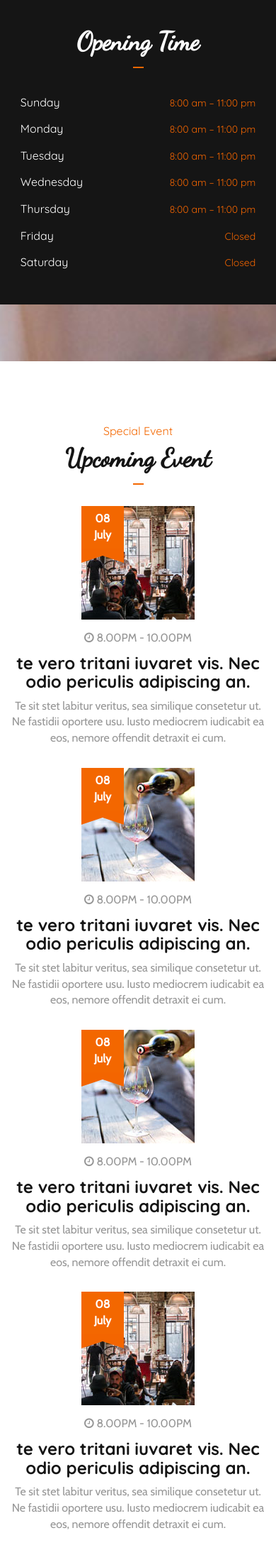
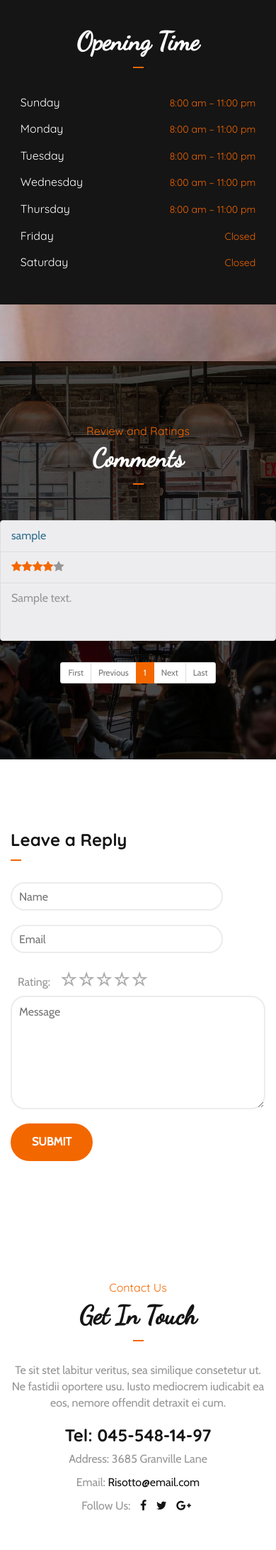
Before and after one commit to Preetham7765/restaurantWebsite, a PHP site: page / in a window 390 px wide. Shown: the part 4295-6479 px from the top of the page at 71% size. Run offline with PHP 8.4, Linux system fonts and the light colour scheme; tables that the repository leaves empty or names only in its code hold one stand-in row (values such as "Sample post"); some libraries are stand-ins or nearby versions.

Commit message:
Add comment feature

```diff
--- /dev/null
+++ b/css/SimpleStarRating.css
@@ -0,0 +1,73 @@
+@charset "UTF-8";
+/**
+
+The MIT License (MIT)
+
+Copyright (c) 2016 Jacob Lindahl
+
+Permission is hereby granted, free of charge, to any person obtaining a copy
+of this software and associated documentation files (the "Software"), to deal
+in the Software without restriction, including without limitation the rights
+to use, copy, modify, merge, publish, distribute, sublicense, and/or sell
+copies of the Software, and to permit persons to whom the Software is
+furnished to do so, subject to the following conditions:
+
+The above copyright notice and this permission notice shall be included in all
+copies or substantial portions of the Software.
+
+THE SOFTWARE IS PROVIDED "AS IS", WITHOUT WARRANTY OF ANY KIND, EXPRESS OR
+IMPLIED, INCLUDING BUT NOT LIMITED TO THE WARRANTIES OF MERCHANTABILITY,
+FITNESS FOR A PARTICULAR PURPOSE AND NONINFRINGEMENT. IN NO EVENT SHALL THE
+AUTHORS OR COPYRIGHT HOLDERS BE LIABLE FOR ANY CLAIM, DAMAGES OR OTHER
+LIABILITY, WHETHER IN AN ACTION OF CONTRACT, TORT OR OTHERWISE, ARISING FROM,
+OUT OF OR IN CONNECTION WITH THE SOFTWARE OR THE USE OR OTHER DEALINGS IN THE
+SOFTWARE.
+
+ */
+.rating {
+  display: none;
+  font-size: 20px;
+  font-weight: bold;
+  color: #3af;
+  white-space: nowrap; }
+
+.rating .star {
+  display: inline-block;
+  position: relative;
+  letter-spacing: 0.05em; }
+
+.rating .star::before {
+  display: inline-block;
+  color: #aaa;
+  content: '☆';
+  width: 1em;
+  height: 1em; }
+
+.rating .star::after {
+  display: inline-block;
+  position: absolute;
+  content: '★';
+  top: 0;
+  left: 0;
+  opacity: 0;
+  width: 0;
+  height: 0;
+  transition: all 0.1s linear;
+  overflow: hidden; }
+
+.rating:not([disabled]) .star:hover::after,
+.rating .star.active::after {
+  opacity: 1;
+  width: 1em;
+  height: 1em;
+  cursor: pointer;
+}
+
+.rating .star.active.half::after {
+  width: 0.5em; }
+
+.big-red {
+  color: #f36700;
+  font-size: 25px;
+}
+/*# sourceMappingURL=SimpleStarRating.css.map */
--- a/css/style.css
+++ b/css/style.css
@@ -90,6 +90,63 @@ ul,ol{
 	padding-bottom:80px;
 }
 
+.checkout {
+	height: 100%;
+	padding-top:80px;
+	padding-bottom:80px;
+    /* Center and scale the image nicely */
+    background-position: center;
+    background-repeat: no-repeat;
+    background-size: cover;
+}
+
+.content-newline {
+	white-space: pre-wrap;
+}
+
+.checked {
+	color: #f36700;
+}
+
+.comment-edit {
+	padding-top:20px;
+	height: 200px;
+}
+
+.subject-overflow {
+	text-overflow: ellipsis;
+	overflow: hidden;
+	height: 82px;
+	white-space: pre-wrap;
+}
+/*.checkout-submit{
+	height:50px;width:150px;align-content: center;border:1px solid red;
+}
+*/
+
+.pagination>.active>a,
+.pagination>.active>a:focus,
+.pagination>.active>a:hover,
+.pagination>.active>span,
+.pagination>.active>span:focus,
+.pagination>.active>span:hover {
+    z-index: 3;
+    color: #fff;
+    cursor: default;
+    background-color: #f36700;
+    border-color: #f36700;
+}
+
+.checkout-submit {
+	height:150px;
+	width:300px;
+	align-content:center;
+	border:1px solid red;
+}
+
+.checkout-submit:hover {
+    box-shadow: 0 0 2px 1px rgba(0, 140, 186, 0.5);
+}
 .section-header .title {
 	font-family: 'Dancing Script', cursive;
 	margin-top:0px;
@@ -177,6 +234,13 @@ textarea.input {
 	height: 160px;
 	padding: 10px;
 	border-radius: 20px;
+}
+
+.rate {
+	width: 100%;
+	height: 40px;
+	padding: 0px 10px;
+	background: transparent;
 }
 
 /*------------------------------------*\
@@ -1033,6 +1097,11 @@ textarea.input {
 	margin-bottom:20px;
 }
 
+.blog-reply-form .rate{
+	display:block;
+	max-width:300px;
+}
+
 .blog-reply-form textarea.input {
 	max-width:600px;
 }
--- a/index.html
+++ b/index.html
@@ -29,6 +29,9 @@
 
 		<!-- Custom stlylesheet -->
 		<link type="text/css" rel="stylesheet" href="css/style.css"/>
+
+		<!-- Rating stylesheet -->
+		<link type="text/css" rel="stylesheet" href="css/SimpleStarRating.css"/>
 
 		<!-- HTML5 shim and Respond.js for IE8 support of HTML5 elements and media queries -->
 		<!-- WARNING: Respond.js doesn't work if you view the page via file:// -->
@@ -82,8 +85,9 @@
 						<li><a href="#about">About</a></li>
 						<li><a href="#menu">Menu</a></li>
 						<li><a href="#registration">Reservation</a></li>
-						<li><a href="#gallery">Galery</a></li>
-						<li><a href="#events">Events</a></li>
+						<li><a href="#comments">Comments</a></li>
+						<!-- <li><a href="#gallery">Galery</a></li> -->
+						<li><a href="#reply">Reply</a></li>
 						<li><a href="#contact">Contact</a></li>
 					</ul>
 					<!-- /nav -->
@@ -559,8 +563,13 @@
 		</div>
 		<!-- /Reservation -->
 
-		<!-- Events -->
-		<div id="events" class="section">
+		<!-- Comments -->
+		<div id="comments" class="section">
+
+			<!-- Backgound Image -->
+			<div class="bg-image bg-parallax overlay" style="background-image:url(./img/background02.jpg)"></div>
+			<!-- <div class="bg-image" style="background-image:url(./img/background02.jpg)"></div> -->
+			<!-- /Backgound Image -->
 
 			<!-- container -->
 			<div class="container">
@@ -568,84 +577,80 @@
 				<!-- row -->
 				<div class="row">
 
-					<!-- section header -->
 					<div class="section-header text-center">
-						<h4 class="sub-title">Special Event</h4>
-						<h2 class="title">Upcoming Event</h2>
+						<h4 class="sub-title">Review and Ratings</h4>
+						<h2 class="title white-text">Comments</h2>
 					</div>
-					<!-- /section header -->
 
-					<!-- single event -->
-					<div class="col-md-6">
-						<div class="event">
-							<div class="event-img">
-								<img src="./img/event01.jpg" alt="">
-								<div class="event-day">
-									<span>08<br>July</span>
+					<div class="row">
+						<div id="comment_abhi"></div>
 					</div>
+					<!-- Modal -->
+					<div class="modal fade" id="myModal" role="dialog">
+						<div class="modal-dialog">
+
+							<!-- Modal content-->
+							<div class="modal-content">
+								<div class="modal-header">
+								  <button type="button" class="close" data-dismiss="modal">&times;</button>
+								  <h4 class="modal-title" id="modal-title"></h4>
 								</div>
-							<div class="event-content">
-								<p><i class="fa fa-clock-o"></i> 8.00PM - 10.00PM</p>
-								<h3><a href="#">te vero tritani iuvaret vis. Nec odio periculis adipiscing an.</a></h3>
-								<p>Te sit stet labitur veritus, sea similique consetetur ut. Ne fastidii oportere usu. Iusto mediocrem iudicabit ea eos, nemore offendit detraxit ei cum.</p>
+								<!-- End modal header -->
+
+								<div class="modal-body" id="modal-body">
+									<h3> Rating: </h3>
+									<div id="user_rating"> </div>
+									<br/>
+									<h3> Review: </h3>
+									<div id="user_message" class="content-newline"> </div>
 								</div>
+								<!-- End modal body -->
+
+								<div class="modal-footer">
+									<button type="button" class="btn btn-default" data-dismiss="modal">Close</button>
 								</div>
+								<!-- End modal footer/close -->
 							</div>
-					<!-- /single event -->
+							<!-- End modal content -->
+						</div>
+						<!-- End modal dialog -->
+					</div>
 
-					<!-- single event -->
-					<div class="col-md-6">
-						<div class="event">
-							<div class="event-img">
-								<img src="./img/event02.jpg" alt="">
-								<div class="event-day">
-									<span>08<br>July</span>
+					<!-- Pagination -->
+					<div id="pager" style="text-align:center;">
+					      <ul id="pagination" class="pagination-sm"></ul>
 					</div>
+					<!-- End of Pagination -->
+
 				</div>
-							<div class="event-content">
-								<p><i class="fa fa-clock-o"></i> 8.00PM - 10.00PM</p>
-								<h3><a href="#">te vero tritani iuvaret vis. Nec odio periculis adipiscing an.</a></h3>
-								<p>Te sit stet labitur veritus, sea similique consetetur ut. Ne fastidii oportere usu. Iusto mediocrem iudicabit ea eos, nemore offendit detraxit ei cum.</p>
+				<!-- /row -->
+
 			</div>
+			<!-- /container -->
 		</div>
+		<!-- /Comments -->
+
+		<!-- Reply -->
+		<div id="reply" class="section">
+
+			<!-- container -->
+			<div class="container">
+
+				<!-- row -->
+				<div class="row">
+
+					<div class="blog-reply-form col-md-8 col-md-offset-3">
+						<h3 class="title">Leave a Reply</h3>
+						<input class="input" placeholder="Name" type="text" id="user_comment_name">
+						<input class="input" placeholder="Email" type="email" id="user_comment_email">
+						<div class="rate">
+							<span>Rating: &nbsp;&nbsp;</span>
+								<span class="rating big-red"></span>
+								<input type="hidden" name="rating" id="user_comment_rating">
 							</div>
-					<!-- /single event -->
-
-					<!-- single event -->
-					<div class="col-md-6">
-						<div class="event">
-							<div class="event-img">
-								<img src="./img/event02.jpg" alt="">
-								<div class="event-day">
-									<span>08<br>July</span>
+						<textarea class="input" placeholder="Message" id="user_comment_message"></textarea>
+						<button class="main-button" id="add_comment">Submit</button></li>
 					</div>
-							</div>
-							<div class="event-content">
-								<p><i class="fa fa-clock-o"></i> 8.00PM - 10.00PM</p>
-								<h3><a href="#">te vero tritani iuvaret vis. Nec odio periculis adipiscing an.</a></h3>
-								<p>Te sit stet labitur veritus, sea similique consetetur ut. Ne fastidii oportere usu. Iusto mediocrem iudicabit ea eos, nemore offendit detraxit ei cum.</p>
-							</div>
-						</div>
-					</div>
-					<!-- /single event -->
-
-					<!-- single event -->
-					<div class="col-md-6">
-						<div class="event">
-							<div class="event-img">
-								<img src="./img/event01.jpg" alt="">
-								<div class="event-day">
-									<span>08<br>July</span>
-								</div>
-							</div>
-							<div class="event-content">
-								<p><i class="fa fa-clock-o"></i> 8.00PM - 10.00PM</p>
-								<h3><a href="#">te vero tritani iuvaret vis. Nec odio periculis adipiscing an.</a></h3>
-								<p>Te sit stet labitur veritus, sea similique consetetur ut. Ne fastidii oportere usu. Iusto mediocrem iudicabit ea eos, nemore offendit detraxit ei cum.</p>
-							</div>
-						</div>
-					</div>
-					<!-- /single event -->
 
 				</div>
 				<!-- /row -->
@@ -654,7 +659,7 @@
 			<!-- /container -->
 
 		</div>
-		<!-- /Events -->
+		<!-- /Reply -->
 
 		<!-- Contact -->
 		<div id="contact" class="section">
@@ -722,7 +727,7 @@
 							<a href="#">Menu</a>
 							<a href="#">Reservation</a>
 							<a href="#">Galery</a>
-							<a href="#">Events</a>
+							<a href="#">Reply</a>
 							<a href="#">Contact</a>
 						</nav>
 					</div>
@@ -750,12 +755,15 @@
 		<!-- jQuery Plugins -->
 		<script type="text/javascript" src="js/jquery.min.js"></script>
     	<script type="text/javascript" src="js/index.js"></script>
+		<script type="text/javascript" src="js/SimpleStarRating.js"></script>
 		<script type="text/javascript" src="js/bootstrap.min.js"></script>
 		<script type="text/javascript" src="js/owl.carousel.min.js"></script>
 		<script src="https://maps.googleapis.com/maps/api/js?v=3.exp&sensor=false"></script>
 		<script type="text/javascript" src="js/google-map.js"></script>
 		<script type="text/javascript" src="js/main.js"></script>
     	<script type="text/javascript" src="js/login.js"></script>
+		<script src="js/jquery.twbsPagination.min.js"></script>
+		<script src="js/comment.js"></script>
 
 	</body>
 </html>
--- a/js/main.js
+++ b/js/main.js
@@ -46,3 +46,16 @@
 	});
 
 })(jQuery);
+
+$("#reply").ready(function(){
+    var ratings = document.getElementsByClassName('rating');
+    console.log("Loaded reply content");
+    for (var i = 0; i < ratings.length; i++) {
+        var r = new SimpleStarRating(ratings[i]);
+
+        ratings[i].addEventListener('rate', function(e) {
+            console.log('Rating: ' + e.detail);
+            $("#user_comment_rating").val(e.detail);
+        });
+    }
+});
--- /dev/null
+++ b/load_comments.php
@@ -0,0 +1,13 @@
+<?php
+include "config.php";
+
+	$sql_query = "SELECT * from Ratings ORDER BY r_time DESC";
+	$sth = mysqli_query($con,$sql_query);
+	$rows = array();
+
+	while ($row = mysqli_fetch_array($sth)) {
+		// $rows['root_name'] = $row;
+		array_push($rows, $row);
+	}
+	echo json_encode($rows)
+?>
```
Also changed, not shown: js/SimpleStarRating.js (added, +150 -0 lines), js/comment.js (added, +144 -0 lines), save_comment.php (added, +21 -0 lines), js/jquery.twbsPagination.min.js (added). Lines whose indentation alone changed are shown as unchanged.
